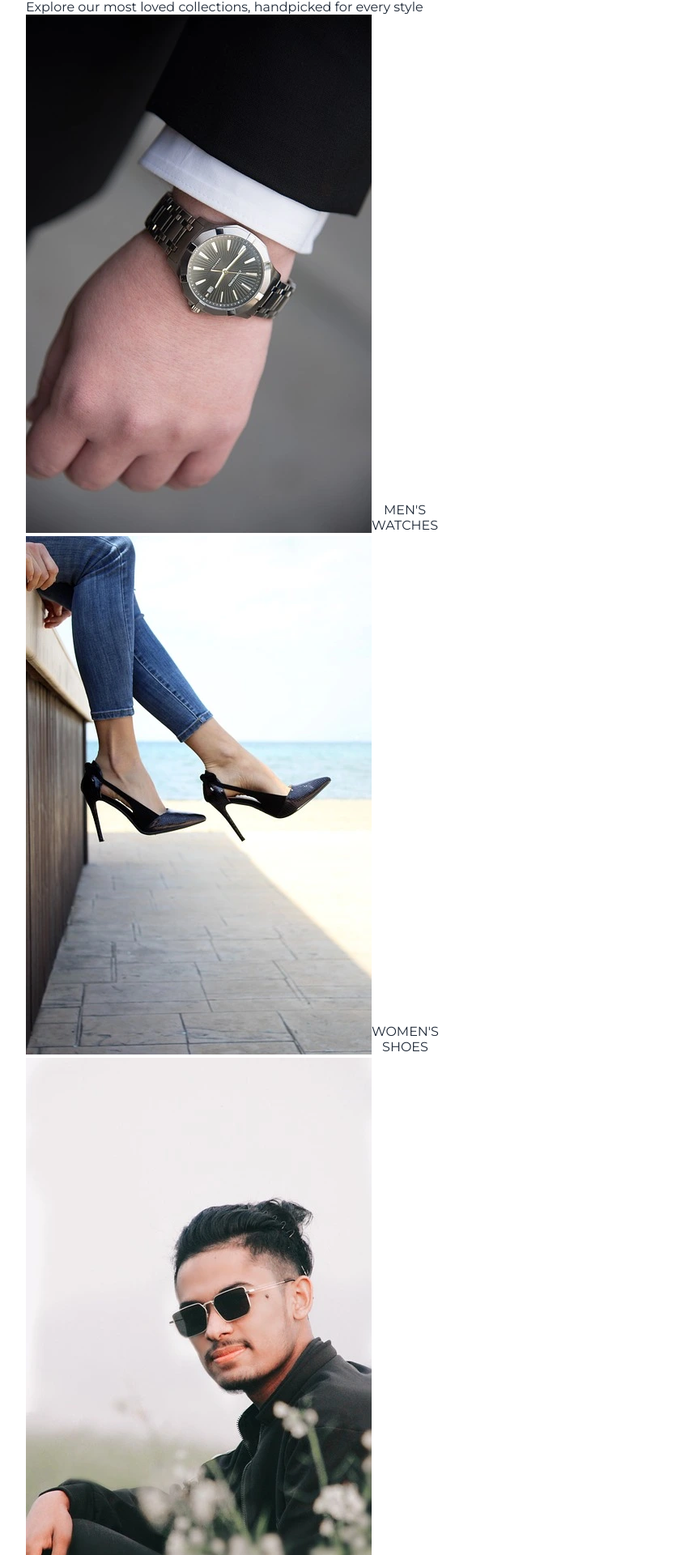
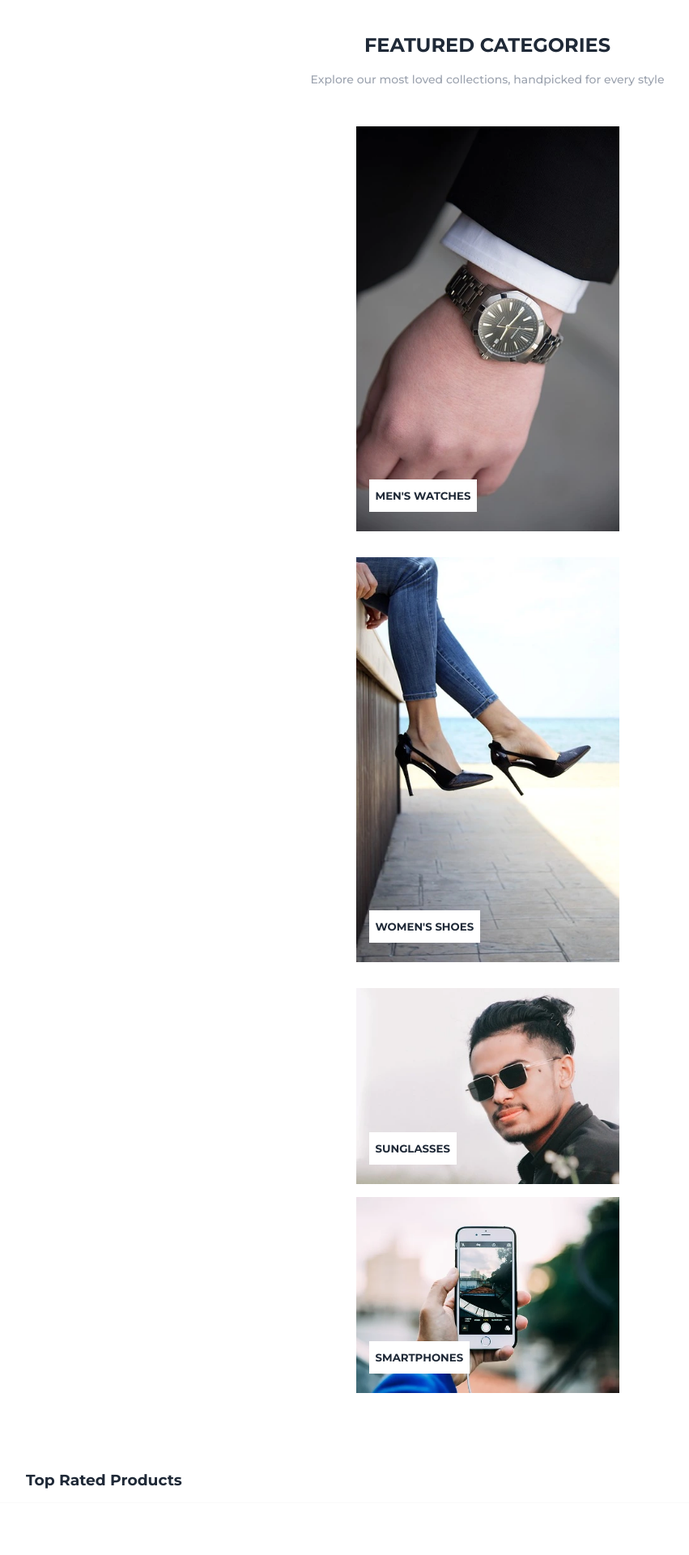
Before and after one commit to IgnacioFleming/react-mentoring-ecommerce-ifleming, a React (Vite) app: page / in a window 1280 px wide. Shown: the part 876-2796 px from the top of the page at 81% size, without its empty margins (38-889 px from the left). Built offline with nearby package versions, Linux system fonts and the light colour scheme.

Commit message:
style(features/homepage): add styles for FeaturedCategories

```diff
--- /dev/null
+++ b/src/features/homepage/components/FeaturedCategories/FeaturedCategories.module.scss
@@ -0,0 +1,66 @@
+@use '../../../../styles/variables' as *;
+
+.container {
+  display: flex;
+  flex-direction: column;
+  gap: $spacing-2xl;
+  padding-block: $spacing-3xl;
+  width: 100%;
+}
+
+.header {
+  display: flex;
+  flex-direction: column;
+  gap: $spacing-md;
+  text-align: center;
+
+  h3 {
+    font: $font-heading-h3;
+  }
+
+  p {
+    font: $font-paragraph;
+    color: $color-gray-400;
+    padding-inline: $spacing-md;
+  }
+}
+
+.featured-categories {
+  overflow: hidden;
+  display: grid;
+  grid-template-columns: 100%;
+  justify-items: center;
+  gap: $spacing-xl;
+
+  &__item {
+    &__img {
+      display: block;
+      width: 325px;
+      height: 500px;
+      object-fit: cover;
+    }
+
+    &--stacked {
+      display: flex;
+      flex-direction: column;
+      gap: $spacing-md;
+
+      &__img {
+        height: calc((500px - $spacing-md) / 2);
+      }
+    }
+
+    figure {
+      position: relative;
+
+      figcaption {
+        position: absolute;
+        bottom: 24px;
+        left: 16px;
+        background-color: $color-light-background;
+        padding: $spacing-sm;
+        font: $font-heading-h5;
+      }
+    }
+  }
+}
--- a/src/features/homepage/components/FeaturedCategories/FeaturedCategories.tsx
+++ b/src/features/homepage/components/FeaturedCategories/FeaturedCategories.tsx
@@ -1,37 +1,81 @@
 import { Link } from 'react-router-dom';
+import styles from './FeaturedCategories.module.scss';
+import clsx from 'clsx';
 
 export const FeaturedCategories = () => {
   return (
-    <section>
-      <header>
+    <section className={styles.container}>
+      <header className={styles.header}>
         <h3>FEATURED CATEGORIES</h3>
         <p>Explore our most loved collections, handpicked for every style</p>
       </header>
-      <ul>
-        <li>
+      <ul className={styles['featured-categories']}>
+        <li className={styles['featured-categories__item']}>
           <Link to="/shop/category/mens-watches">
-            <img src="/src/assets/images/featured-categories/men-watches.webp" alt="" />
-            <caption>MEN'S WATCHES</caption>
+            <figure>
+              <img
+                className={styles['featured-categories__item__img']}
+                src="/src/assets/images/featured-categories/men-watches.webp"
+                alt="Men's watches photo"
+                title="Men's watches"
+              />
+              <figcaption>
+                <h5>MEN'S WATCHES</h5>
+              </figcaption>
+            </figure>
           </Link>
         </li>
-        <li>
+        <li className={styles['featured-categories__item']}>
           <Link to="/shop/category/womens-shoes">
-            <img src="/src/assets/images/featured-categories/women-shoes.webp" alt="" />
-            <caption>WOMEN'S SHOES</caption>
+            <figure>
+              <img
+                className={styles['featured-categories__item__img']}
+                src="/src/assets/images/featured-categories/women-shoes.webp"
+                alt="Women's shoes photo"
+                title="Women's shoes"
+              />
+              <figcaption>
+                <h5>WOMEN'S SHOES</h5>
+              </figcaption>
+            </figure>
           </Link>
         </li>
-        <li>
-          <ul>
-            <li>
+        <li className={styles['featured-categories__item']}>
+          <ul className={styles['featured-categories__item--stacked']}>
+            <li className={styles['featured-categories__item']}>
               <Link to="/shop/category/sunglasses">
-                <img src="/src/assets/images/featured-categories/sunglasses.webp" alt="" />
-                <caption>SUNGLASSES</caption>
+                <figure>
+                  <img
+                    className={clsx(
+                      styles['featured-categories__item__img'],
+                      styles['featured-categories__item--stacked__img'],
+                    )}
+                    src="/src/assets/images/featured-categories/sunglasses.webp"
+                    alt="Sunglasses photo"
+                    title="Sunglasses"
+                  />
+                  <figcaption>
+                    <h5>SUNGLASSES</h5>
+                  </figcaption>
+                </figure>
               </Link>
             </li>
-            <li>
+            <li className={styles['featured-categories__item']}>
               <Link to="/shop/category/smartphones">
-                <img src="/src/assets/images/featured-categories/smartphones.webp" alt="" />
-                <caption>SMARTPHONES</caption>
+                <figure>
+                  <img
+                    className={clsx(
+                      styles['featured-categories__item__img'],
+                      styles['featured-categories__item--stacked__img'],
+                    )}
+                    src="/src/assets/images/featured-categories/smartphones.webp"
+                    alt="Smartphones photo"
+                    title="Smartphones"
+                  />
+                  <figcaption>
+                    <h5>SMARTPHONES</h5>
+                  </figcaption>
+                </figure>
               </Link>
             </li>
           </ul>
```
